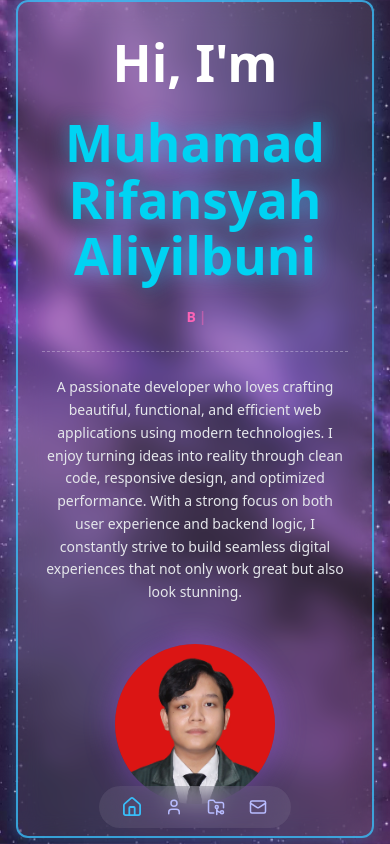
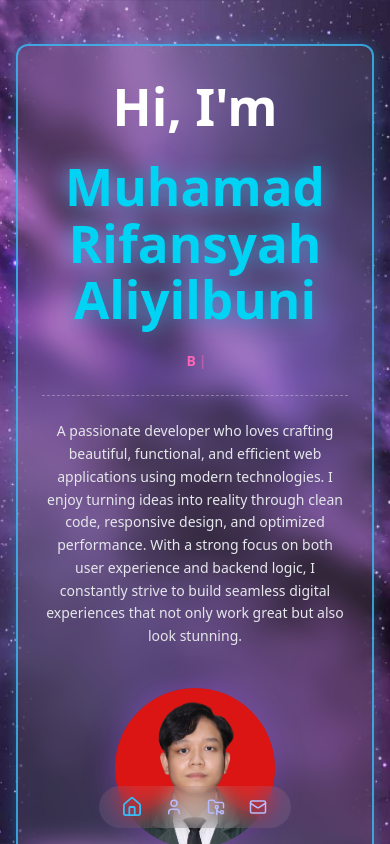
Before and after one commit to RadFist/porto-2.0, a React (Vite) app: page / in a window 390 px wide. Shown: the top 844 px of the page. Built offline with nearby package versions, Linux system fonts and the light colour scheme.

Commit message:
fix: responsive padding

```diff
--- a/src/index.css
+++ b/src/index.css
@@ -24,6 +24,7 @@ body {
   margin: 0;
   background-image: url("./assets/img/Space-Background.webp");
   background-size: cover;
+  min-height: 100vh;
   background-position: center;
  background-attachment:fixed;
 
--- a/src/view/page/about.jsx
+++ b/src/view/page/about.jsx
@@ -5,7 +5,7 @@ const About = () => {
     <Layout>
       <section
         style={{ minHeight: "30vh" }}
-        className="flex flex-col items-center justify-center px-4  pt-10 text-gray-100"
+        className="flex flex-col items-center justify-center px-4 pb-10 pt-10 text-gray-100"
       >
         {/* ================= ABOUT CARD ================= */}
         <div
--- a/src/view/page/contact.jsx
+++ b/src/view/page/contact.jsx
@@ -18,7 +18,7 @@ const Contact = () => {
   return (
     <Layout>
       <section
-        style={{ minHeight: "0vh" }}
+        style={{ minHeight: "90vh" }}
         className="relative flex flex-col items-center justify-center px-4 sm:px-6 py-10 sm:py-10 text-white"
       >
         {/* Background */}
--- a/src/view/page/index.jsx
+++ b/src/view/page/index.jsx
@@ -19,8 +19,8 @@ const Index = () => {
     <Layout>
       {/* ================= HERO SECTION ================= */}
       <section
-        style={{ minHeight: "90vh" }}
-        className="flex justify-center items-center px-4 sm:px-6 md:px-10"
+        style={{ minHeight: "30vh" }}
+        className="flex justify-center items-center px-4 py-11 pb-12 sm:px-6 md:px-10"
       >
         <motion.div
           className="
```
